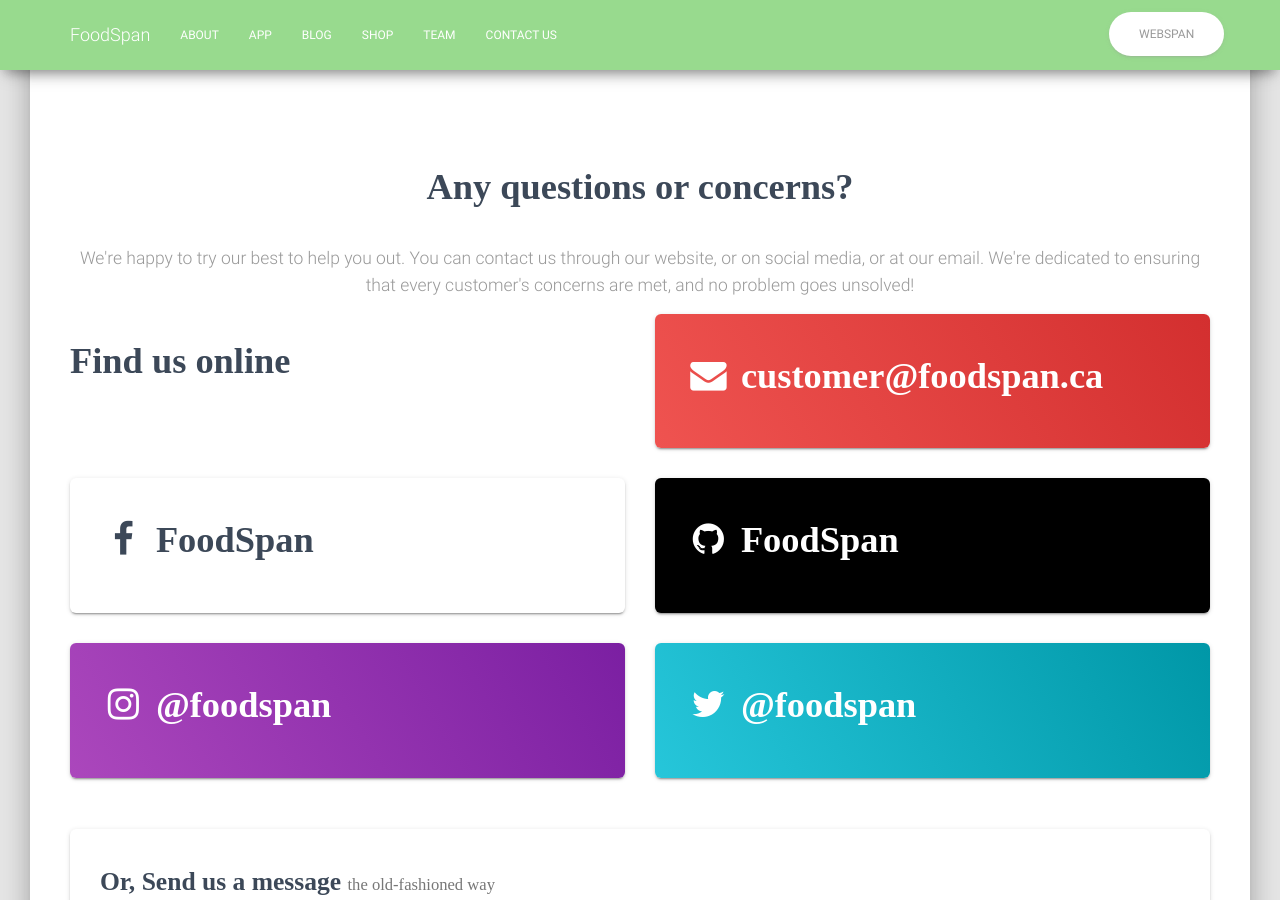
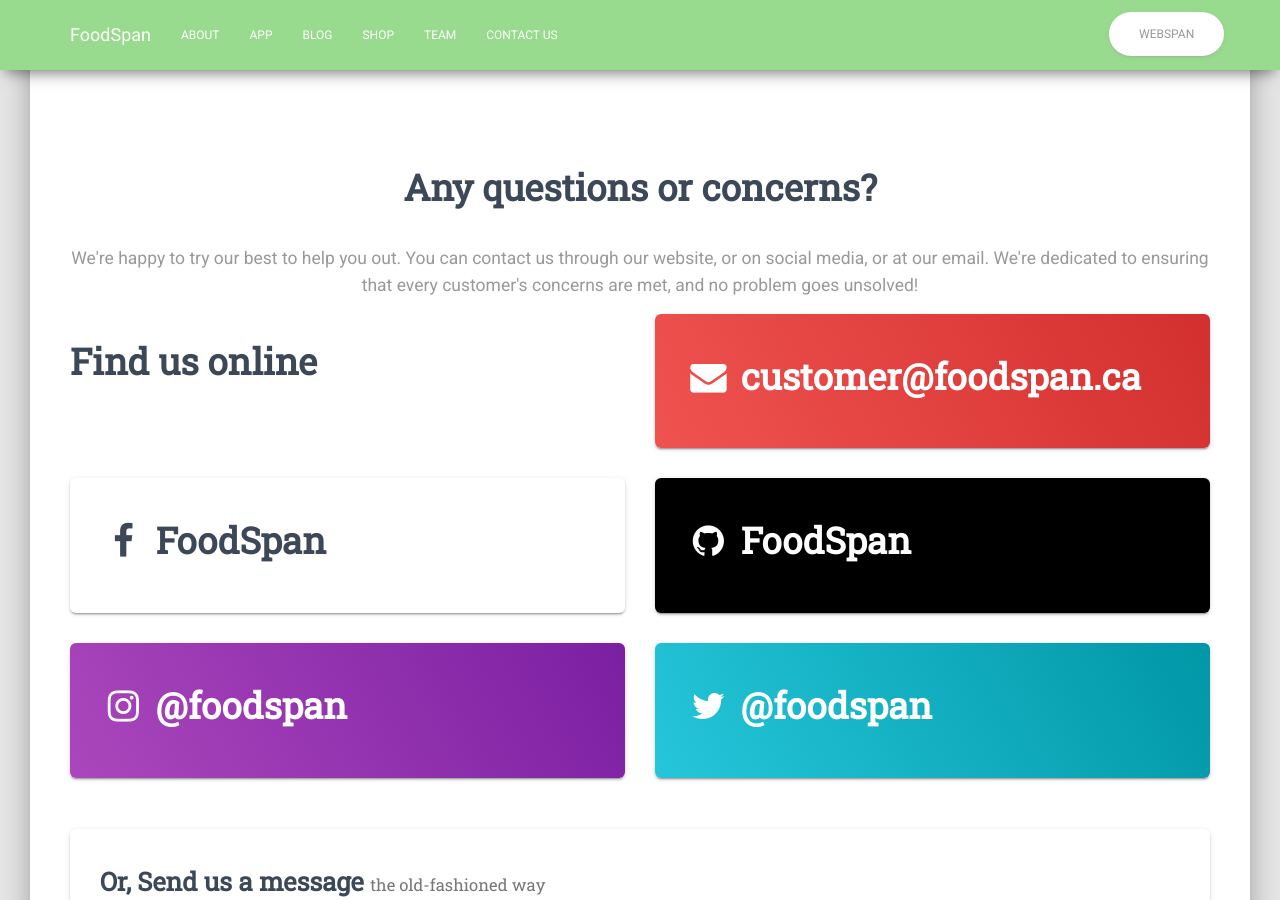
Before and after one commit to FoodSpan/foodspan-website, a Jekyll site: the page built from contact.html, in a window 1280 px wide and 900 px high. Built offline with Jekyll 4.4.1, drawn with Linux system fonts in a browser that asks for light colours; some web fonts are replaced.

Commit message:
tries fixing a small font rendering problem on mobile

```diff
--- a/_includes/head.html
+++ b/_includes/head.html
@@ -13,7 +13,10 @@
     <link rel="stylesheet" href="{{ "/css/animate.min.css" | prepend: site.baseurl }}">
 
   <link rel="stylesheet" href="{{ "/css/font-awesome.min.css" | prepend: site.baseurl }}">
-  <link rel="stylesheet" type="text/css" href="{{ "/css/fonts.css" | prepend: site.baseurl }}" />
+  <!--<link rel="stylesheet" type="text/css" href="{{ "/css/fonts.css" | prepend: site.baseurl }}" />-->
+  <link href="https://fonts.googleapis.com/icon?family=Material+Icons" rel="stylesheet">
+  <link href='https://fonts.googleapis.com/css?family=Roboto' rel='stylesheet' type='text/css'>
+  <link href='https://fonts.googleapis.com/css?family=Roboto+Slab' rel='stylesheet' type='text/css'>
 
   <link rel="canonical" href="{{ page.url | replace:'index.html','' | prepend: site.baseurl | prepend: site.url }}">
   <link rel="alternate" type="application/rss+xml" title="{{ site.title }}" href="{{ "/feed.xml" | prepend: site.baseurl | prepend: site.url }}">
```
